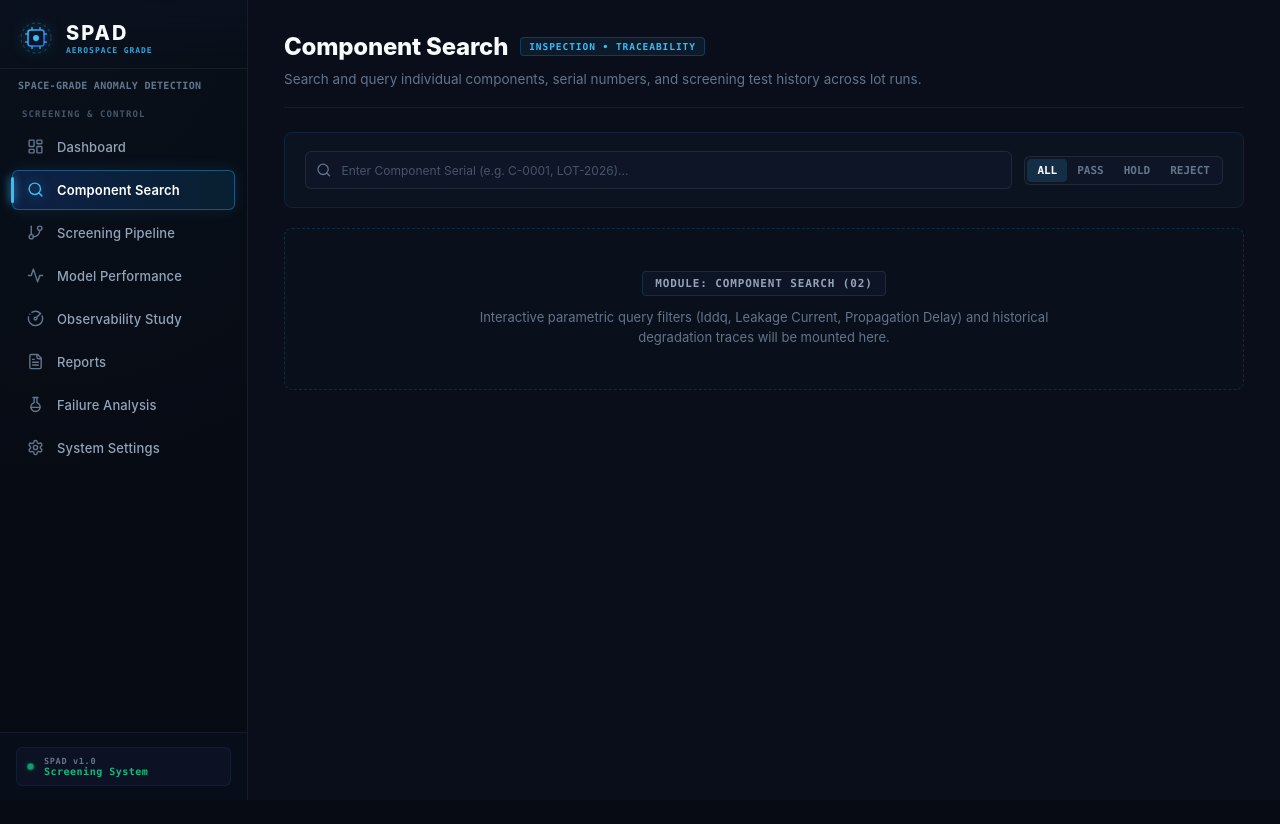
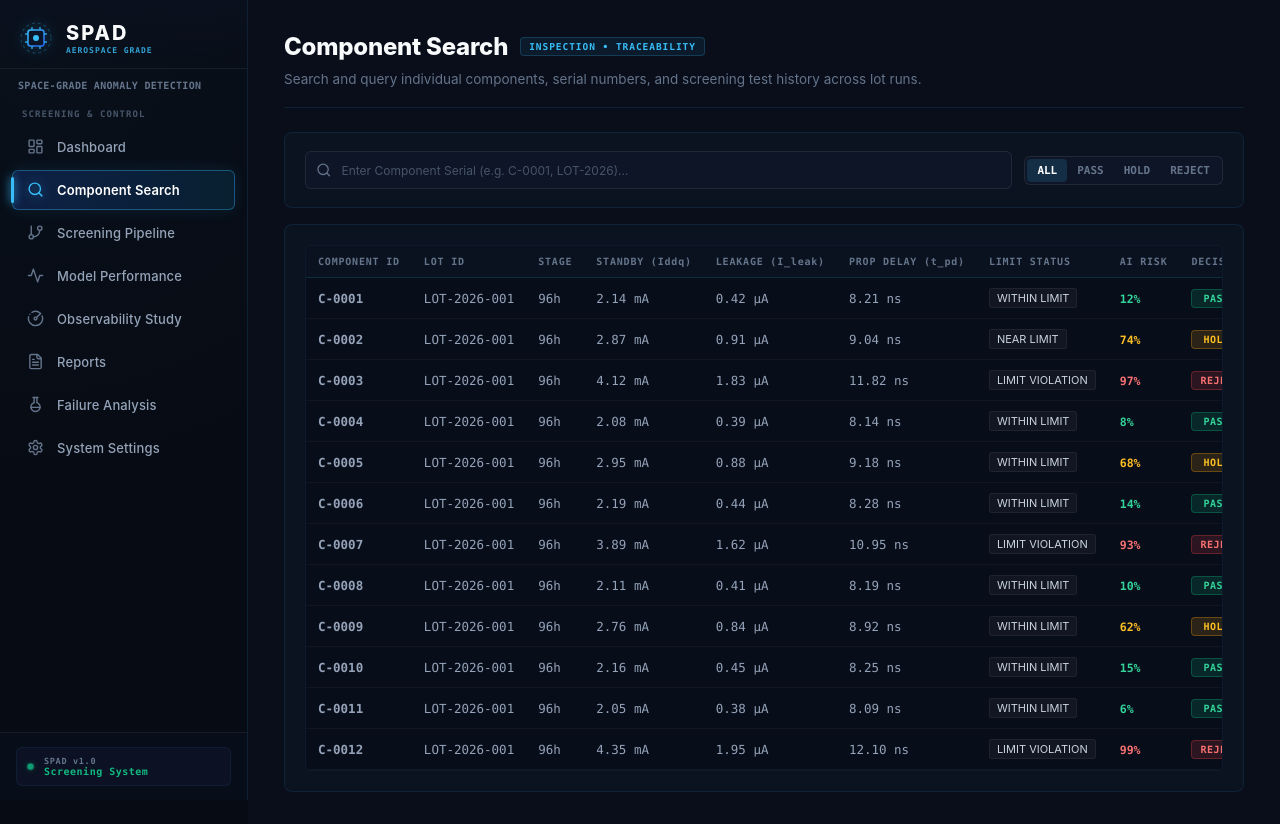
Before and after one commit to mohith-reddy18/SIH26-SPAD, a React (Vite) app: page /components in a window 1280 px wide. Before the commit the page ends 800 px from the top, so only its background shows below. Built offline with nearby package versions, Linux system fonts and the light colour scheme.

Commit message:
adding mock data

```diff
--- a/src/data/mockData.js
+++ b/src/data/mockData.js
@@ -1,20 +1,21 @@
 /**
  * SPAD: Space-Grade Anomaly Detection
- * Centralized Mock Data Store for Dashboard & Screening Operations
+ * Centralized Single Source of Truth for Mock Screening Data
  *
- * Note: Structured cleanly to mimic future Express/MongoDB API responses:
- * - GET /api/dashboard/summary
- * - GET /api/dashboard/pipeline
- * - GET /api/dashboard/evidence
- * - GET /api/dashboard/trends
- * - GET /api/components
- * - GET /api/alerts
- * - GET /api/system/status
+ * ARCHITECTURAL GUIDELINE:
+ * - All frontend components import mock data from this file.
+ * - Structure matches future Express/MongoDB API responses:
+ *   - GET /api/dashboard/summary
+ *   - GET /api/dashboard/pipeline
+ *   - GET /api/dashboard/evidence
+ *   - GET /api/dashboard/trends
+ *   - GET /api/components
+ *   - GET /api/alerts
+ *   - GET /api/system/status
  */
 
-export const mockDashboardData = {
-  // 1. Dashboard Header & Lot Context
-  screeningContext: {
+// 1. Active Screening Lot Context
+export const mockScreeningContext = {
   lotId: 'LOT-2026-001',
   lotStatus: 'SCREENING ACTIVE',
   currentStage: '96h',
@@ -23,24 +24,293 @@ export const mockDashboardData = {
   temperature: '125°C',
   chamberId: 'CHAMBER-B4-RAD',
   operator: 'ENG-MIL-SPEC-883',
+};
+
+// 2. High-Reliability Component Records (Centralized dataset)
+export const mockComponents = [
+  {
+    id: 'C-0001',
+    lotId: 'LOT-2026-001',
+    stage: '96h',
+    standbyCurrent: '2.14 mA',
+    leakageCurrent: '0.42 µA',
+    propagationDelay: '8.21 ns',
+    measurements: {
+      iddq: { '0h': 2.10, '24h': 2.12, '96h': 2.14, '168h': null },
+      leakage: { '0h': 0.38, '24h': 0.40, '96h': 0.42, '168h': null },
+      propDelay: { '0h': 8.10, '24h': 8.15, '96h': 8.21, '168h': null },
     },
+    engineeringLimitStatus: 'WITHIN LIMIT',
+    aiRisk: 12,
+    riskScore: 0.12,
+    populationAbnormality: false,
+    trajectoryAbnormality: false,
+    futureRiskPrediction: 'Low (<5%)',
+    evidence: 'Normal Baseline',
+    decision: 'PASS',
+    status: 'PASS',
+  },
+  {
+    id: 'C-0002',
+    lotId: 'LOT-2026-001',
+    stage: '96h',
+    standbyCurrent: '2.87 mA',
+    leakageCurrent: '0.91 µA',
+    propagationDelay: '9.04 ns',
+    measurements: {
+      iddq: { '0h': 2.20, '24h': 2.45, '96h': 2.87, '168h': null },
+      leakage: { '0h': 0.40, '24h': 0.62, '96h': 0.91, '168h': null },
+      propDelay: { '0h': 8.25, '24h': 8.65, '96h': 9.04, '168h': null },
+    },
+    engineeringLimitStatus: 'NEAR LIMIT',
+    aiRisk: 74,
+    riskScore: 0.74,
+    populationAbnormality: true,
+    trajectoryAbnormality: true,
+    futureRiskPrediction: 'Elevated (78%)',
+    evidence: 'Trajectory Divergence',
+    decision: 'HOLD',
+    status: 'HOLD',
+  },
+  {
+    id: 'C-0003',
+    lotId: 'LOT-2026-001',
+    stage: '96h',
+    standbyCurrent: '4.12 mA',
+    leakageCurrent: '1.83 µA',
+    propagationDelay: '11.82 ns',
+    measurements: {
+      iddq: { '0h': 2.35, '24h': 2.90, '96h': 4.12, '168h': null },
+      leakage: { '0h': 0.45, '24h': 0.98, '96h': 1.83, '168h': null },
+      propDelay: { '0h': 8.40, '24h': 9.60, '96h': 11.82, '168h': null },
+    },
+    engineeringLimitStatus: 'LIMIT VIOLATION',
+    aiRisk: 97,
+    riskScore: 0.97,
+    populationAbnormality: true,
+    trajectoryAbnormality: true,
+    futureRiskPrediction: 'Definite Breach (>99%)',
+    evidence: 'Limit Violation & Drift',
+    decision: 'REJECT',
+    status: 'REJECT',
+  },
+  {
+    id: 'C-0004',
+    lotId: 'LOT-2026-001',
+    stage: '96h',
+    standbyCurrent: '2.08 mA',
+    leakageCurrent: '0.39 µA',
+    propagationDelay: '8.14 ns',
+    measurements: {
+      iddq: { '0h': 2.05, '24h': 2.06, '96h': 2.08, '168h': null },
+      leakage: { '0h': 0.36, '24h': 0.37, '96h': 0.39, '168h': null },
+      propDelay: { '0h': 8.08, '24h': 8.11, '96h': 8.14, '168h': null },
+    },
+    engineeringLimitStatus: 'WITHIN LIMIT',
+    aiRisk: 8,
+    riskScore: 0.08,
+    populationAbnormality: false,
+    trajectoryAbnormality: false,
+    futureRiskPrediction: 'Low (<2%)',
+    evidence: 'Normal Baseline',
+    decision: 'PASS',
+    status: 'PASS',
+  },
+  {
+    id: 'C-0005',
+    lotId: 'LOT-2026-001',
+    stage: '96h',
+    standbyCurrent: '2.95 mA',
+    leakageCurrent: '0.88 µA',
+    propagationDelay: '9.18 ns',
+    measurements: {
+      iddq: { '0h': 2.45, '24h': 2.70, '96h': 2.95, '168h': null },
+      leakage: { '0h': 0.52, '24h': 0.70, '96h': 0.88, '168h': null },
+      propDelay: { '0h': 8.45, '24h': 8.85, '96h': 9.18, '168h': null },
+    },
+    engineeringLimitStatus: 'WITHIN LIMIT',
+    aiRisk: 68,
+    riskScore: 0.68,
+    populationAbnormality: true,
+    trajectoryAbnormality: false,
+    futureRiskPrediction: 'Moderate (64%)',
+    evidence: 'Population Outlier',
+    decision: 'HOLD',
+    status: 'HOLD',
+  },
+  {
+    id: 'C-0006',
+    lotId: 'LOT-2026-001',
+    stage: '96h',
+    standbyCurrent: '2.19 mA',
+    leakageCurrent: '0.44 µA',
+    propagationDelay: '8.28 ns',
+    measurements: {
+      iddq: { '0h': 2.12, '24h': 2.15, '96h': 2.19, '168h': null },
+      leakage: { '0h': 0.39, '24h': 0.41, '96h': 0.44, '168h': null },
+      propDelay: { '0h': 8.12, '24h': 8.20, '96h': 8.28, '168h': null },
+    },
+    engineeringLimitStatus: 'WITHIN LIMIT',
+    aiRisk: 14,
+    riskScore: 0.14,
+    populationAbnormality: false,
+    trajectoryAbnormality: false,
+    futureRiskPrediction: 'Low (<5%)',
+    evidence: 'Normal Baseline',
+    decision: 'PASS',
+    status: 'PASS',
+  },
+  {
+    id: 'C-0007',
+    lotId: 'LOT-2026-001',
+    stage: '96h',
+    standbyCurrent: '3.89 mA',
+    leakageCurrent: '1.62 µA',
+    propagationDelay: '10.95 ns',
+    measurements: {
+      iddq: { '0h': 2.50, '24h': 3.10, '96h': 3.89, '168h': null },
+      leakage: { '0h': 0.60, '24h': 1.10, '96h': 1.62, '168h': null },
+      propDelay: { '0h': 8.80, '24h': 9.85, '96h': 10.95, '168h': null },
+    },
+    engineeringLimitStatus: 'LIMIT VIOLATION',
+    aiRisk: 93,
+    riskScore: 0.93,
+    populationAbnormality: true,
+    trajectoryAbnormality: true,
+    futureRiskPrediction: 'Definite Breach (>98%)',
+    evidence: 'Future Risk >99%',
+    decision: 'REJECT',
+    status: 'REJECT',
+  },
+  {
+    id: 'C-0008',
+    lotId: 'LOT-2026-001',
+    stage: '96h',
+    standbyCurrent: '2.11 mA',
+    leakageCurrent: '0.41 µA',
+    propagationDelay: '8.19 ns',
+    measurements: {
+      iddq: { '0h': 2.08, '24h': 2.09, '96h': 2.11, '168h': null },
+      leakage: { '0h': 0.38, '24h': 0.40, '96h': 0.41, '168h': null },
+      propDelay: { '0h': 8.11, '24h': 8.15, '96h': 8.19, '168h': null },
+    },
+    engineeringLimitStatus: 'WITHIN LIMIT',
+    aiRisk: 10,
+    riskScore: 0.10,
+    populationAbnormality: false,
+    trajectoryAbnormality: false,
+    futureRiskPrediction: 'Low (<3%)',
+    evidence: 'Normal Baseline',
+    decision: 'PASS',
+    status: 'PASS',
+  },
+  {
+    id: 'C-0009',
+    lotId: 'LOT-2026-001',
+    stage: '96h',
+    standbyCurrent: '2.76 mA',
+    leakageCurrent: '0.84 µA',
+    propagationDelay: '8.92 ns',
+    measurements: {
+      iddq: { '0h': 2.18, '24h': 2.42, '96h': 2.76, '168h': null },
+      leakage: { '0h': 0.42, '24h': 0.60, '96h': 0.84, '168h': null },
+      propDelay: { '0h': 8.20, '24h': 8.55, '96h': 8.92, '168h': null },
+    },
+    engineeringLimitStatus: 'WITHIN LIMIT',
+    aiRisk: 62,
+    riskScore: 0.62,
+    populationAbnormality: false,
+    trajectoryAbnormality: true,
+    futureRiskPrediction: 'Moderate (58%)',
+    evidence: 'Trajectory Divergence',
+    decision: 'HOLD',
+    status: 'HOLD',
+  },
+  {
+    id: 'C-0010',
+    lotId: 'LOT-2026-001',
+    stage: '96h',
+    standbyCurrent: '2.16 mA',
+    leakageCurrent: '0.45 µA',
+    propagationDelay: '8.25 ns',
+    measurements: {
+      iddq: { '0h': 2.11, '24h': 2.13, '96h': 2.16, '168h': null },
+      leakage: { '0h': 0.40, '24h': 0.42, '96h': 0.45, '168h': null },
+      propDelay: { '0h': 8.14, '24h': 8.20, '96h': 8.25, '168h': null },
+    },
+    engineeringLimitStatus: 'WITHIN LIMIT',
+    aiRisk: 15,
+    riskScore: 0.15,
+    populationAbnormality: false,
+    trajectoryAbnormality: false,
+    futureRiskPrediction: 'Low (<5%)',
+    evidence: 'Normal Baseline',
+    decision: 'PASS',
+    status: 'PASS',
+  },
+  {
+    id: 'C-0011',
+    lotId: 'LOT-2026-001',
+    stage: '96h',
+    standbyCurrent: '2.05 mA',
+    leakageCurrent: '0.38 µA',
+    propagationDelay: '8.09 ns',
+    measurements: {
+      iddq: { '0h': 2.02, '24h': 2.03, '96h': 2.05, '168h': null },
+      leakage: { '0h': 0.35, '24h': 0.36, '96h': 0.38, '168h': null },
+      propDelay: { '0h': 8.04, '24h': 8.07, '96h': 8.09, '168h': null },
+    },
+    engineeringLimitStatus: 'WITHIN LIMIT',
+    aiRisk: 6,
+    riskScore: 0.06,
+    populationAbnormality: false,
+    trajectoryAbnormality: false,
+    futureRiskPrediction: 'Low (<2%)',
+    evidence: 'Normal Baseline',
+    decision: 'PASS',
+    status: 'PASS',
+  },
+  {
+    id: 'C-0012',
+    lotId: 'LOT-2026-001',
+    stage: '96h',
+    standbyCurrent: '4.35 mA',
+    leakageCurrent: '1.95 µA',
+    propagationDelay: '12.10 ns',
+    measurements: {
+      iddq: { '0h': 2.60, '24h': 3.35, '96h': 4.35, '168h': null },
+      leakage: { '0h': 0.70, '24h': 1.25, '96h': 1.95, '168h': null },
+      propDelay: { '0h': 9.10, '24h': 10.40, '96h': 12.10, '168h': null },
+    },
+    engineeringLimitStatus: 'LIMIT VIOLATION',
+    aiRisk: 99,
+    riskScore: 0.99,
+    populationAbnormality: true,
+    trajectoryAbnormality: true,
+    futureRiskPrediction: 'Catastrophic Defect (>99%)',
+    evidence: 'Catastrophic Degradation',
+    decision: 'REJECT',
+    status: 'REJECT',
+  },
+];
 
-  // 2. Summary Statistics (passed + hold + rejected = totalComponents)
-  summaryStats: {
+// 3. Screening Summary Stats
+// Note: totalComponents = passed (1126) + hold (82) + rejected (40) = 1248
+export const mockSummaryStats = {
   totalComponents: 1248,
   passed: 1126,
   hold: 82,
   rejected: 40,
   lotsProcessed: 24,
-  },
+};
 
-  // 3. Burn-In Timeline Pipeline Stages (0h, 24h, 96h, 168h)
-  pipelineStages: [
+// 4. Burn-In Timeline Pipeline Stages
+export const mockPipelineStages = [
   {
     id: 'stage-0h',
     timeLabel: '0h',
     name: 'Pre-Burn-In Baseline',
-      status: 'complete', // 'complete' | 'current' | 'pending'
+    status: 'complete',
     badge: 'Complete',
     description: 'Initial room & high-temp parametric baseline screening completed.',
     completedAt: '2026-09-12 10:30',
@@ -76,10 +346,10 @@ export const mockDashboardData = {
     completedAt: null,
     sampleYield: 'Pending',
   },
-  ],
+];
 
-  // 4. Evidence Pathways (Three Pillars of SPAD Anomaly Reasoning)
-  evidencePathways: [
+// 5. Evidence Pathways
+export const mockEvidencePathways = [
   {
     id: 'population-abnormality',
     title: 'Population Abnormality',
@@ -106,14 +376,14 @@ export const mockDashboardData = {
     question: 'Is the component likely to violate an engineering limit during 168h or mission lifetime?',
     flaggedCount: 27,
     severity: 'critical',
-      diagnostic: 'RNN/Bayesian drift model predicts >95% probability of parametric limit breach before 168h.',
+    diagnostic: 'Bayesian drift model predicts >95% probability of parametric limit breach before 168h.',
     primaryMetric: '27 at elevated risk',
     statusTag: 'ELEVATED RISK',
   },
-  ],
+];
 
-  // 5. Parameter Trend Datasets (0h, 24h, 96h, 168h)
-  parameterTrends: {
+// 6. Parameter Trend Datasets
+export const mockParameterTrends = {
   'standby-current': {
     id: 'standby-current',
     name: 'Standby Current (Iddq)',
@@ -219,158 +489,10 @@ export const mockDashboardData = {
     ],
     description: 'Measures critical path switching speed degradation indicating potential hot-carrier injection or BTI.',
   },
-  },
+};
 
-  // 6. Detailed Component Inspection Records
-  componentRecords: [
-    {
-      id: 'C-0001',
-      lotId: 'LOT-2026-001',
-      stage: '96h',
-      standbyCurrent: '2.14 mA',
-      leakageCurrent: '0.42 µA',
-      propagationDelay: '8.21 ns',
-      aiRisk: 12,
-      evidence: 'Normal',
-      status: 'PASS',
-      limitStatus: 'WITHIN LIMIT',
-    },
-    {
-      id: 'C-0002',
-      lotId: 'LOT-2026-001',
-      stage: '96h',
-      standbyCurrent: '2.87 mA',
-      leakageCurrent: '0.91 µA',
-      propagationDelay: '9.04 ns',
-      aiRisk: 74,
-      evidence: 'Trajectory Divergence',
-      status: 'HOLD',
-      limitStatus: 'NEAR LIMIT',
-    },
-    {
-      id: 'C-0003',
-      lotId: 'LOT-2026-001',
-      stage: '96h',
-      standbyCurrent: '4.12 mA',
-      leakageCurrent: '1.83 µA',
-      propagationDelay: '11.82 ns',
-      aiRisk: 97,
-      evidence: 'Limit Violation & Drift',
-      status: 'REJECT',
-      limitStatus: 'LIMIT VIOLATION',
-    },
-    {
-      id: 'C-0004',
-      lotId: 'LOT-2026-001',
-      stage: '96h',
-      standbyCurrent: '2.08 mA',
-      leakageCurrent: '0.39 µA',
-      propagationDelay: '8.14 ns',
-      aiRisk: 8,
-      evidence: 'Normal',
-      status: 'PASS',
-      limitStatus: 'WITHIN LIMIT',
-    },
-    {
-      id: 'C-0005',
-      lotId: 'LOT-2026-001',
-      stage: '96h',
-      standbyCurrent: '2.95 mA',
-      leakageCurrent: '0.88 µA',
-      propagationDelay: '9.18 ns',
-      aiRisk: 68,
-      evidence: 'Population Outlier',
-      status: 'HOLD',
-      limitStatus: 'WITHIN LIMIT',
-    },
-    {
-      id: 'C-0006',
-      lotId: 'LOT-2026-001',
-      stage: '96h',
-      standbyCurrent: '2.19 mA',
-      leakageCurrent: '0.44 µA',
-      propagationDelay: '8.28 ns',
-      aiRisk: 14,
-      evidence: 'Normal',
-      status: 'PASS',
-      limitStatus: 'WITHIN LIMIT',
-    },
-    {
-      id: 'C-0007',
-      lotId: 'LOT-2026-001',
-      stage: '96h',
-      standbyCurrent: '3.89 mA',
-      leakageCurrent: '1.62 µA',
-      propagationDelay: '10.95 ns',
-      aiRisk: 93,
-      evidence: 'Future Risk >99%',
-      status: 'REJECT',
-      limitStatus: 'LIMIT VIOLATION',
-    },
-    {
-      id: 'C-0008',
-      lotId: 'LOT-2026-001',
-      stage: '96h',
-      standbyCurrent: '2.11 mA',
-      leakageCurrent: '0.41 µA',
-      propagationDelay: '8.19 ns',
-      aiRisk: 10,
-      evidence: 'Normal',
-      status: 'PASS',
-      limitStatus: 'WITHIN LIMIT',
-    },
-    {
-      id: 'C-0009',
-      lotId: 'LOT-2026-001',
-      stage: '96h',
-      standbyCurrent: '2.76 mA',
-      leakageCurrent: '0.84 µA',
-      propagationDelay: '8.92 ns',
-      aiRisk: 62,
-      evidence: 'Trajectory Divergence',
-      status: 'HOLD',
-      limitStatus: 'WITHIN LIMIT',
-    },
-    {
-      id: 'C-0010',
-      lotId: 'LOT-2026-001',
-      stage: '96h',
-      standbyCurrent: '2.16 mA',
-      leakageCurrent: '0.45 µA',
-      propagationDelay: '8.25 ns',
-      aiRisk: 15,
-      evidence: 'Normal',
-      status: 'PASS',
-      limitStatus: 'WITHIN LIMIT',
-    },
-    {
-      id: 'C-0011',
-      lotId: 'LOT-2026-001',
-      stage: '96h',
-      standbyCurrent: '2.05 mA',
-      leakageCurrent: '0.38 µA',
-      propagationDelay: '8.09 ns',
-      aiRisk: 6,
-      evidence: 'Normal',
-      status: 'PASS',
-      limitStatus: 'WITHIN LIMIT',
-    },
-    {
-      id: 'C-0012',
-      lotId: 'LOT-2026-001',
-      stage: '96h',
-      standbyCurrent: '4.35 mA',
-      leakageCurrent: '1.95 µA',
-      propagationDelay: '12.10 ns',
-      aiRisk: 99,
-      evidence: 'Catastrophic Degradation',
-      status: 'REJECT',
-      limitStatus: 'LIMIT VIOLATION',
-    },
-  ],
-
-  // 7. System Subsystems Status
-  systemSubsystems: [
+// 7. System Subsystem Statuses
+export const mockSystemSubsystems = [
   {
     id: 'ingestion',
     name: 'Data Ingestion Pipeline',
@@ -406,15 +528,15 @@ export const mockDashboardData = {
     ping: '2ms',
     detail: 'Time-series telemetry storage healthy',
   },
-  ],
+];
 
-  // 8. Recent Screening Alerts (Chronological)
-  recentAlerts: [
+// 8. Recent Screening Alerts
+export const mockRecentAlerts = [
   {
     id: 'alert-001',
     targetId: 'C-1042',
     type: 'component',
-      severity: 'danger', // 'danger' | 'warning' | 'info'
+    severity: 'danger',
     message: 'Abnormal Iddq trajectory detected (>3.8mA at 96h)',
     timeAgo: '2 min ago',
     timestamp: '15:46:12',
@@ -455,5 +577,16 @@ export const mockDashboardData = {
     timeAgo: '35 min ago',
     timestamp: '15:13:41',
   },
-  ],
+];
+
+// 9. Composite Dashboard Data Object (Convenience wrapper)
+export const mockDashboardData = {
+  screeningContext: mockScreeningContext,
+  summaryStats: mockSummaryStats,
+  pipelineStages: mockPipelineStages,
+  evidencePathways: mockEvidencePathways,
+  parameterTrends: mockParameterTrends,
+  componentRecords: mockComponents,
+  systemSubsystems: mockSystemSubsystems,
+  recentAlerts: mockRecentAlerts,
 };
--- a/src/pages/ComponentSearch.jsx
+++ b/src/pages/ComponentSearch.jsx
@@ -1,4 +1,5 @@
-import React, { useState } from 'react';
+import React, { useState, useMemo } from 'react';
+import { mockComponents } from '../data/mockData';
 
 function SearchIcon() {
   return (
@@ -9,9 +10,19 @@ function SearchIcon() {
   );
 }
 
-export default function ComponentSearch() {
+export default function ComponentSearch({ onNavigateToComponent }) {
   const [searchTerm, setSearchTerm] = useState('');
   const [activeParamFilter, setActiveParamFilter] = useState('ALL');
+
+  const filteredComponents = useMemo(() => {
+    return mockComponents.filter((comp) => {
+      const matchesSearch = comp.id.toLowerCase().includes(searchTerm.toLowerCase()) ||
+                            comp.lotId.toLowerCase().includes(searchTerm.toLowerCase()) ||
+                            comp.evidence.toLowerCase().includes(searchTerm.toLowerCase());
+      const matchesFilter = activeParamFilter === 'ALL' || comp.status === activeParamFilter;
+      return matchesSearch && matchesFilter;
+    });
+  }, [searchTerm, activeParamFilter]);
 
   return (
     <div className="spad-page-container" role="main" aria-label="Component Search">
@@ -55,11 +66,70 @@ export default function ComponentSearch() {
         </div>
       </div>
 
-      <div className="spad-page-placeholder" style={{ marginTop: '20px' }}>
-        <div className="spad-placeholder-badge">MODULE: COMPONENT SEARCH (02)</div>
-        <p className="spad-placeholder-text">
-          Interactive parametric query filters (Iddq, Leakage Current, Propagation Delay) and historical degradation traces will be mounted here.
-        </p>
+      {/* Component Results Table */}
+      <div className="spad-card" style={{ padding: '20px', marginTop: '16px' }}>
+        <div className="spad-table-container">
+          <table className="spad-data-table" aria-label="Component Search Results">
+            <thead>
+              <tr>
+                <th>COMPONENT ID</th>
+                <th>LOT ID</th>
+                <th>STAGE</th>
+                <th>STANDBY (Iddq)</th>
+                <th>LEAKAGE (I_leak)</th>
+                <th>PROP DELAY (t_pd)</th>
+                <th>LIMIT STATUS</th>
+                <th>AI RISK</th>
+                <th>DECISION</th>
+              </tr>
+            </thead>
+            <tbody>
+              {filteredComponents.length === 0 ? (
+                <tr>
+                  <td colSpan="9" className="spad-table-empty">
+                    No components matching "{searchTerm}".
+                  </td>
+                </tr>
+              ) : (
+                filteredComponents.map((item) => {
+                  let statusBadgeClass = 'badge-status-pass';
+                  if (item.status === 'HOLD') statusBadgeClass = 'badge-status-hold';
+                  if (item.status === 'REJECT') statusBadgeClass = 'badge-status-reject';
+
+                  let riskClass = 'risk-low';
+                  if (item.aiRisk > 40) riskClass = 'risk-med';
+                  if (item.aiRisk > 75) riskClass = 'risk-high';
+
+                  return (
+                    <tr
+                      key={item.id}
+                      className="spad-table-row"
+                      onClick={() => onNavigateToComponent && onNavigateToComponent(item.id)}
+                    >
+                      <td className="spad-td-mono font-bold text-cyan">{item.id}</td>
+                      <td className="spad-td-mono text-muted">{item.lotId}</td>
+                      <td className="spad-td-mono text-slate">{item.stage}</td>
+                      <td className="spad-td-mono">{item.standbyCurrent}</td>
+                      <td className="spad-td-mono">{item.leakageCurrent}</td>
+                      <td className="spad-td-mono">{item.propagationDelay}</td>
+                      <td>
+                        <span className="spad-evidence-pill">{item.engineeringLimitStatus}</span>
+                      </td>
+                      <td>
+                        <span className={`spad-risk-val ${riskClass}`}>{item.aiRisk}%</span>
+                      </td>
+                      <td>
+                        <span className={`spad-status-pill ${statusBadgeClass}`}>
+                          {item.decision}
+                        </span>
+                      </td>
+                    </tr>
+                  );
+                })
+              )}
+            </tbody>
+          </table>
+        </div>
       </div>
     </div>
   );
```
Lines whose indentation alone changed are shown as unchanged.
